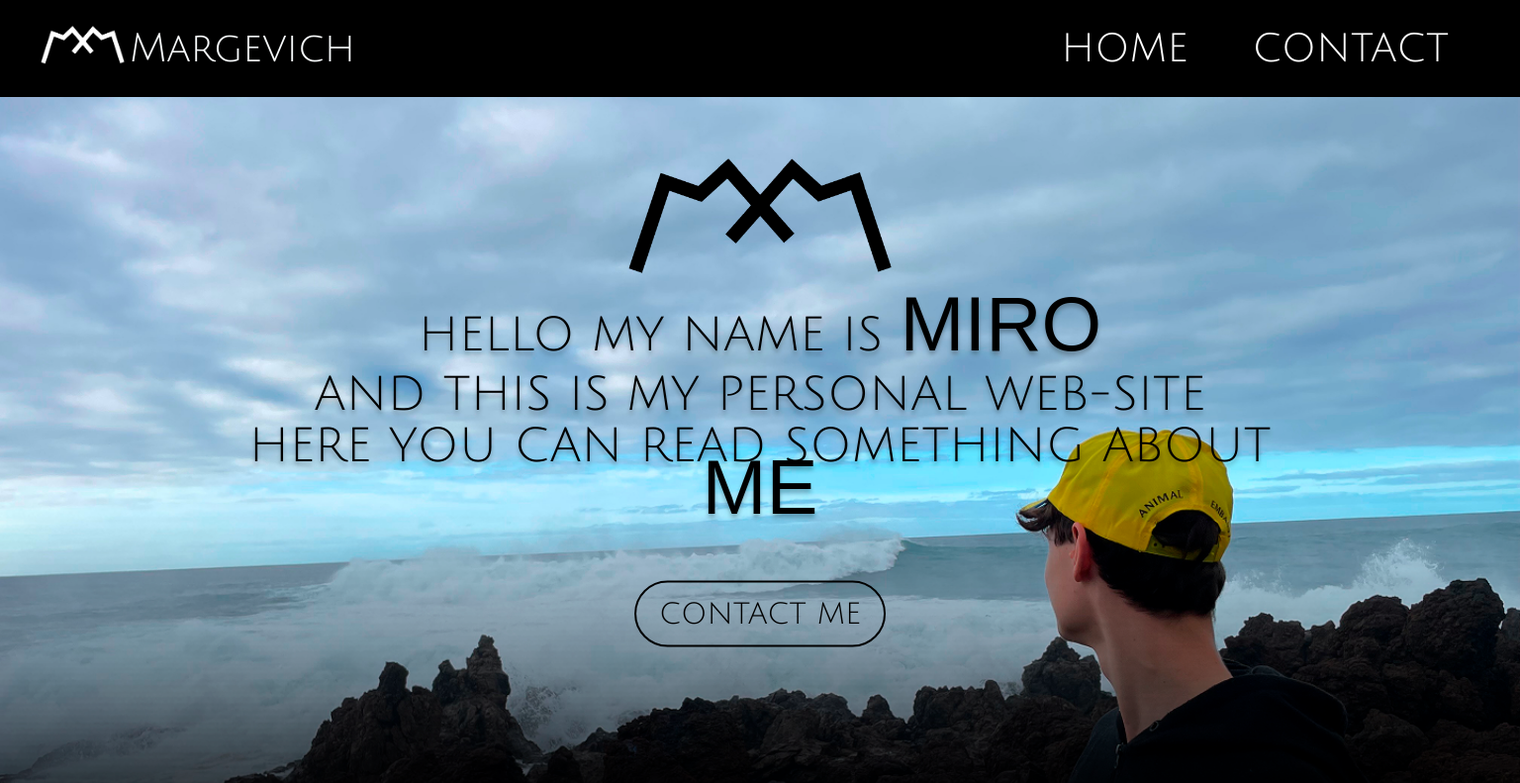
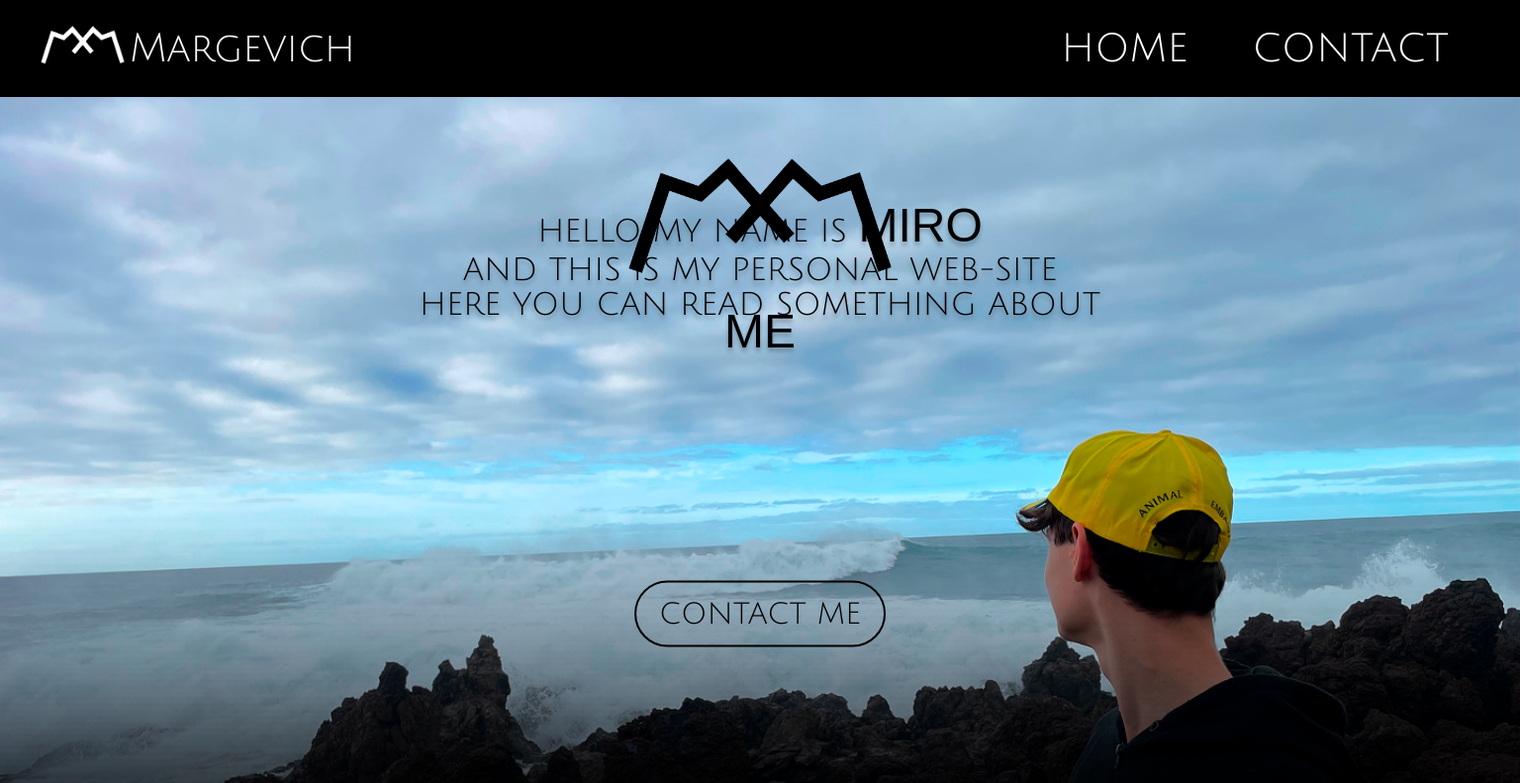
Before and after one commit to miromarg7/miromarg7, a plain HTML site: page index.html in a window 1536 px wide. Shown: the top 791 px of the page at 99% size. Drawn offline with nearby package versions, Linux system fonts and the light colour scheme; a web font is replaced by a local one.

Commit message:
Update styles.css

```diff
--- a/styles.css
+++ b/styles.css
@@ -976,3 +976,19 @@ textarea.input1 + .shadow-input1 {
     height: 280px;
   }
 }
+
+@media (min-width: 1366px) and (max-width: 2533px) {
+  .hero-text p {
+    font-size: 32px;
+  }
+  .hero-text {
+    top: 290px;
+  }
+
+  .highlight {
+    font-size: 48px;
+  }
+  .me {
+    top: -50px;
+  }
+}
```
